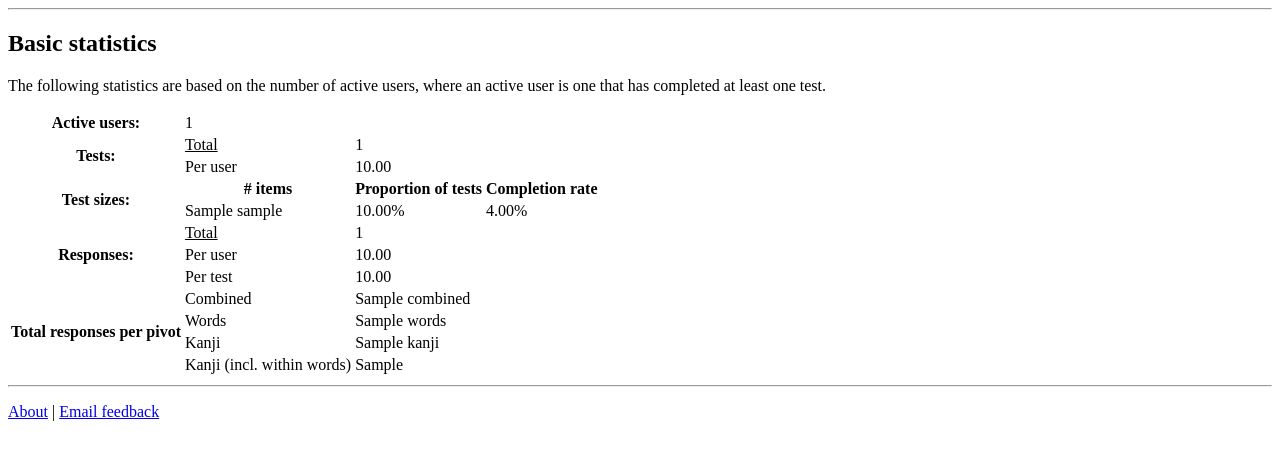
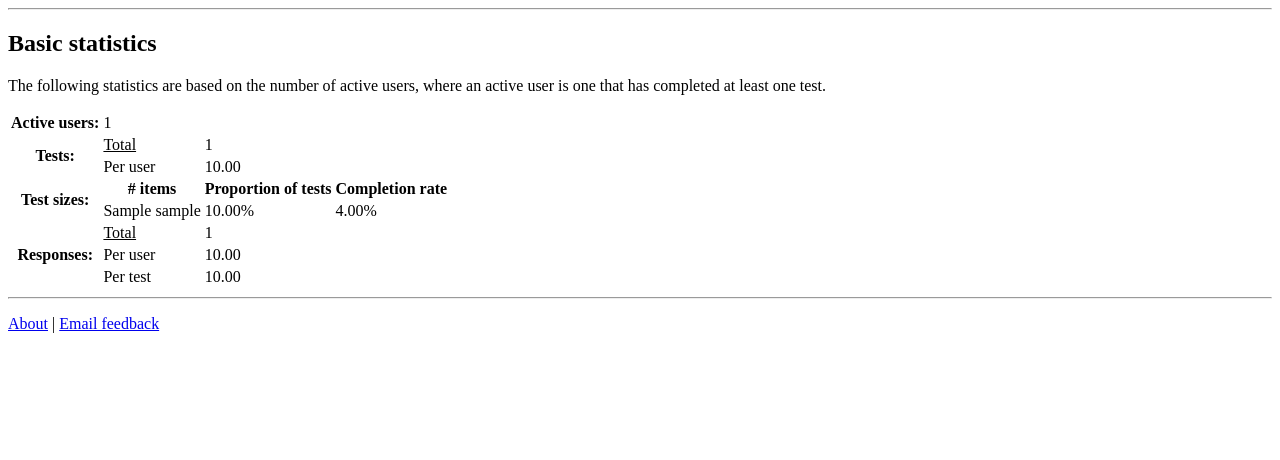
Before and after one commit to larsyencken/kanji-tester, a Django app: template kanji_test/analysis/templates/analysis/basic.html in a window 1280 px wide. Shown: the part 116-576 px from the top of the page. Run offline with Django 3.2, Linux system fonts and the light colour scheme; the template is opened without the code that fills it: most values are stand-ins (such as "Sample title", 1, 10 or a date in 2020).

Commit message:
Prunes responses per pivot section from the basic page; charts used instead.

```diff
--- a/kanji_test/analysis/templates/analysis/basic.html
+++ b/kanji_test/analysis/templates/analysis/basic.html
@@ -42,19 +42,6 @@ active user is one that has completed at least one test.</p>
   <tr>
     <td>Per test</td><td>{{responses_per_test|floatformat:2}}</td>
   </tr>
-  <tr>
-    <th rowspan="4">Total responses per pivot</th>
-    <td>Combined</td><td>{{pivot_stats.combined}}</td>
-  </tr>
-  <tr>
-    <td>Words</td><td>{{pivot_stats.words}}</td>
-  </tr>
-  <tr>
-    <td>Kanji</td><td>{{pivot_stats.kanji}}</td>
-  </tr>
-  <tr>
-    <td>Kanji (incl. within words)</td><td>{{pivot_stats.kanji_inc}}</td>
-  </tr>
 </table>
 
 {% endblock %}
```
